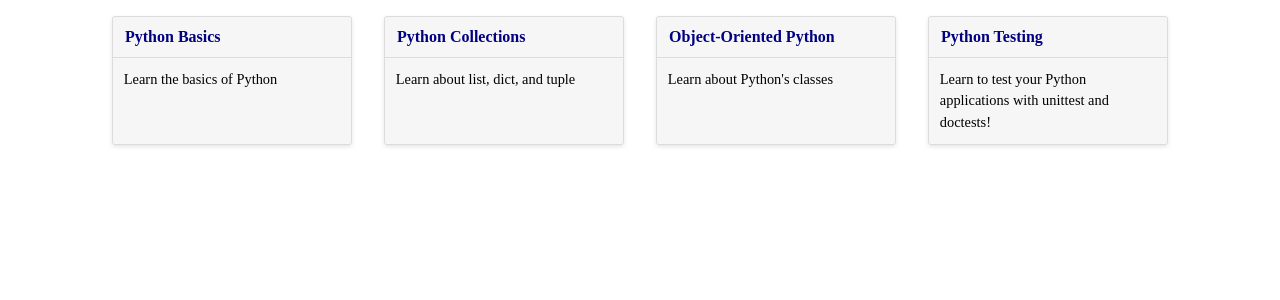
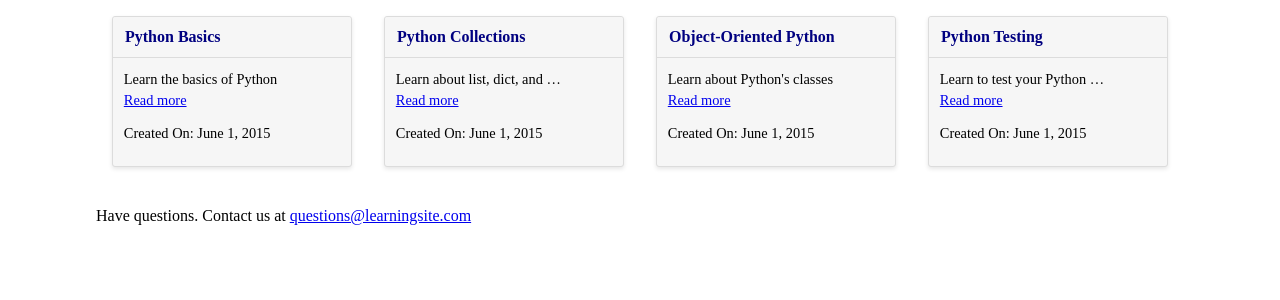
Before and after one commit to Larriche/customising-django-templates-treehouse, a Django app: page /courses/ in a window 1280 px wide. Shown: the part 90-390 px from the top of the page. Run offline with Django 3.2, Linux system fonts and the light colour scheme; data comes from the database, SQL or seed files in the repository.

Commit message:
Tried out a couple more filters

```diff
--- a/courses/templates/courses/course_list.html
+++ b/courses/templates/courses/course_list.html
@@ -10,9 +10,23 @@
     <div class="card">
         <header><a href="{% url 'courses:detail' pk=course.pk %}">{{ course.title }}</a></header>
         <div class="card-copy">
-            {{ course.description }}
+            {% if course.description|wordcount <= 5 %}
+                {{ course.description }}
+            {% else %}
+                {{ course.description|truncatewords:5 }}
+            {% endif %}
+            <p>
+                <a href="{% url 'courses:detail' pk=course.pk %}">Read more</a>
+            </p>
+
+            <div>
+                <p>Created On: {{ course.created_at|date:"F j, Y" }}</p>
+            </div>
         </div>
     </div>
     {% endfor %}
+    <div>
+        <p>Have questions. Contact us at {{ email|urlize }}</p>
+    </div>
 </div>
 {% endblock %}
--- a/courses/views.py
+++ b/courses/views.py
@@ -5,7 +5,8 @@ from .models import Course, Step
 
 def course_list(request):
     courses = Course.objects.all()
-    return render(request, 'courses/course_list.html', {'courses': courses})
+    email = 'questions@learningsite.com'
+    return render(request, 'courses/course_list.html', {'courses': courses, 'email': email})
 
 
 def course_detail(request, pk):
```
